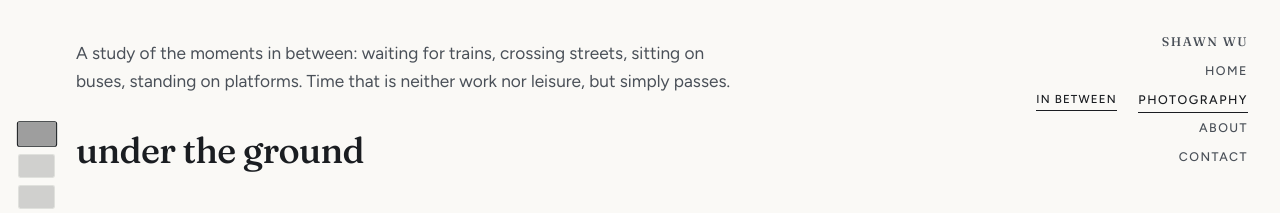
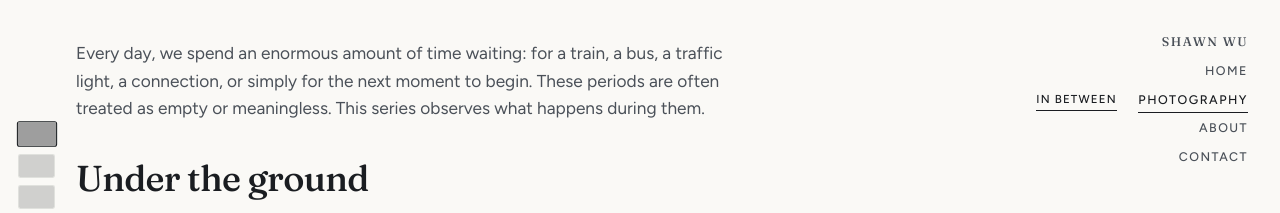
Before and after one commit to scyline/scyline.github.io, a plain HTML site: page photography/in-between/index.html in a window 1280 px wide. Shown: the top 213 px of the page. Drawn offline with Linux system fonts and the light colour scheme; grey boxes are pictures that could not be loaded.

Commit message:
Revise text in index.html for improved clarity
Updated the introductory paragraph and section titles for clarity.

```diff
--- a/photography/in-between/index.html
+++ b/photography/in-between/index.html
@@ -64,8 +64,8 @@
 
   <main class="viewer" data-viewer>
     <header class="viewer-intro">
-      <p>A study of the moments in between: waiting for trains, crossing streets, sitting on buses, standing on platforms. Time that is neither work nor leisure, but simply passes.</p>
-      <h1 class="viewer-section-title">under the ground</h1>
+      <p>Every day, we spend an enormous amount of time waiting: for a train, a bus, a traffic light, a connection, or simply for the next moment to begin. These periods are often treated as empty or meaningless. This series observes what happens during them.</p>
+      <h1 class="viewer-section-title">Under the ground</h1>
     </header>
 
     <!--
@@ -100,7 +100,7 @@
       <img src="../../images/in-between/in-between-08.jpg" alt="In Between photograph 08">
     </figure>
 
-    <h2 class="viewer-section-title">above the ground</h2>
+    <h2 class="viewer-section-title">Above the ground</h2>
 
     <figure class="viewer-slide" id="photo-9" data-viewer-slide>
       <img src="../../images/in-between/in-between-09.jpg" alt="In Between photograph 09">
```
